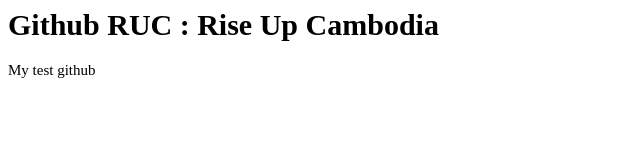
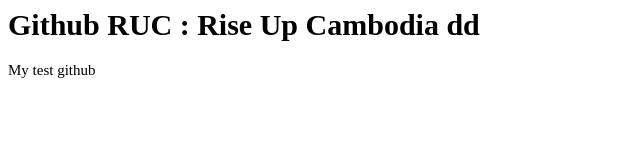
Before and after one commit to lengchiva/ruc_github.com, a plain HTML site: page index.html in a window 1280 px wide. Shown: the full height of the page, 0-640 px from the left. Drawn offline with Linux system fonts and the light colour scheme.

Commit message:
update title and domain name

```diff
--- a/index.html
+++ b/index.html
@@ -3,7 +3,7 @@
 	<link rel="stylesheet" href="styles.css">
   </head>
   <body>
-      <h1>Github RUC : Rise Up Cambodia </h1>
+      <h1>Github RUC : Rise Up Cambodia dd </h1>
       <p>My test github</p>
   </body>
 </html>
```
